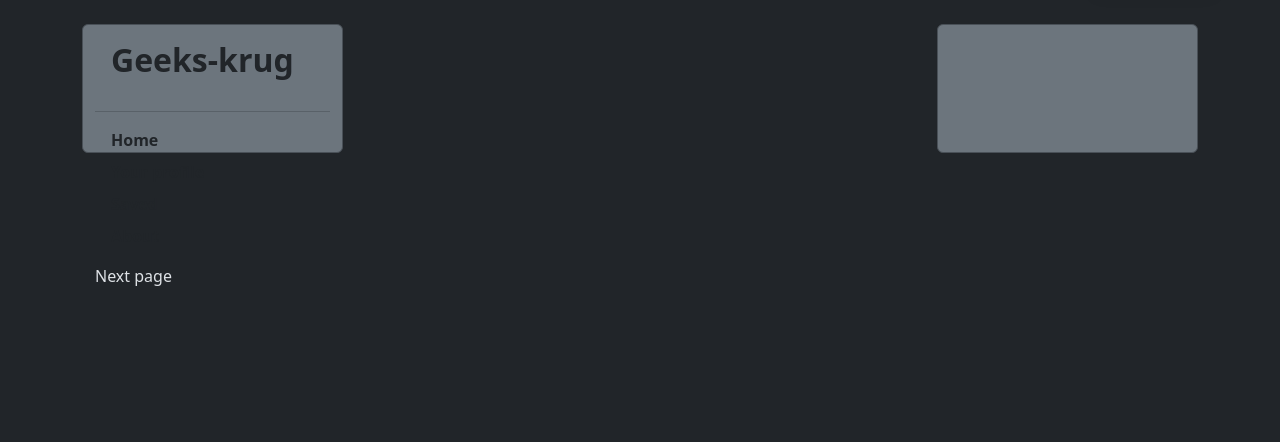
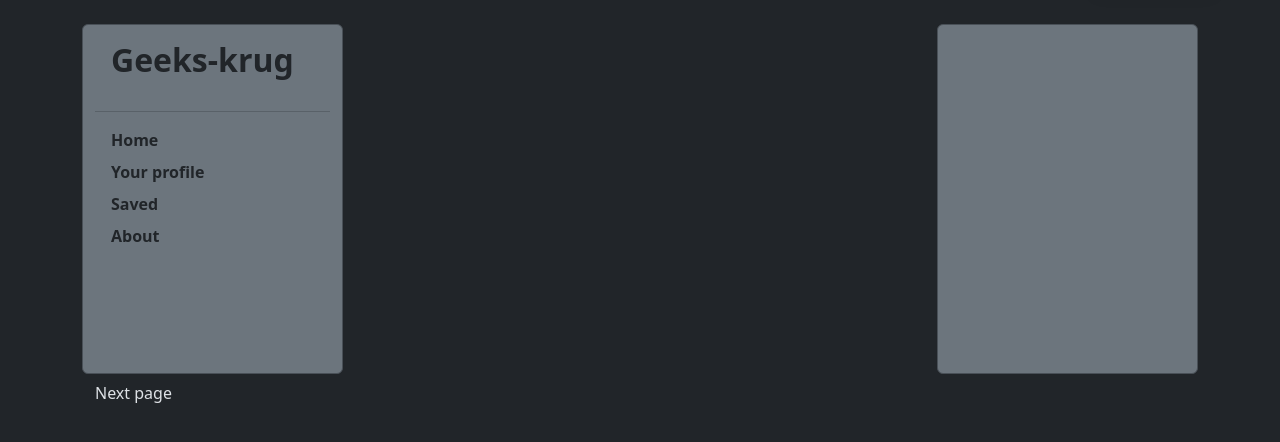
Before and after one commit to Ognjeniii/geeks-krug, a PHP site: page /resources/views/user/dashboard.php in a window 1280 px wide. Shown: the part 56-498 px from the top of the page. Run offline with PHP 8.4, Linux system fonts and the light colour scheme; the visitor is signed in with stand-in values (Sample User, id 1); tables that the repository leaves empty or names only in its code hold one stand-in row (values such as "Sample post"); data that the repository does not hold is empty.

Commit message:
adding some style

```diff
--- a/Database/config.php
+++ b/Database/config.php
@@ -1,6 +1,6 @@
 <?php
 
-const HOST = 'localhost';
-const DBNAME = 'u236965814_ognjen';
-const USER = 'u236965814_root';
-const PASS = 'Aplikacija123!';
+const HOST = 'mariadb:3307';
+const DBNAME = 'geeks_krug';
+const USER = 'root';
+const PASS = 'root';
--- a/resources/views/blog/next_page.php
+++ b/resources/views/blog/next_page.php
@@ -72,7 +72,7 @@ if (count($blogs) > 0) {
         <div class="row">
 
             <div class="col">
-                <div class="container w-100 h-50 mt-4 bg-secondary text-dark border rounded">
+                <div class="container w-100 h-50 mt-4 bg-secondary text-dark border rounded"  style="min-height: 350px;">
                     <h2 class="p-3 fw-bold">Geeks-krug</h1>
                     <hr>
                     <div class="pb-2">
@@ -116,7 +116,7 @@ if (count($blogs) > 0) {
             </div>
 
             <div class="col">
-                <div class="container w-100 h-50 mt-4 bg-secondary text-dark border rounded">
+                <div class="container w-100 h-50 mt-4 bg-secondary text-dark border rounded"  style="min-height: 350px;">
 
                 </div>
             </div>
--- a/resources/views/blog/previous_page.php
+++ b/resources/views/blog/previous_page.php
@@ -71,7 +71,7 @@ if (count($blogs) > 0) {
         <div class="row">
 
             <div class="col">
-                <div class="container w-100 h-50 mt-4 bg-secondary text-dark border rounded">
+                <div class="container w-100 mt-4 bg-secondary text-dark border rounded" style="min-height: 350px;">
                     <h2 class="p-3 fw-bold">Geeks-krug</h1>
                     <hr>
                     <div class="pb-2">
@@ -114,7 +114,7 @@ if (count($blogs) > 0) {
                 <?php endif ?>
             </div>
             <div class="col">
-                <div class="container w-100 h-50 mt-4 bg-secondary text-dark border rounded">
+                <div class="container w-100 h-50 mt-4 bg-secondary text-dark border rounded"  style="min-height: 350px;">
 
                     <div>
 
--- a/resources/views/user/dashboard.php
+++ b/resources/views/user/dashboard.php
@@ -62,7 +62,7 @@ $_SESSION['biggestId'] = $biggestId;
         <div class="row">
 
             <div class="col">
-                <div class="container w-100 h-50 mt-4 bg-secondary text-dark border rounded">
+                <div class="container w-100  mt-4 bg-secondary text-dark border rounded"  style="min-height: 350px;">
                     <h2 class="p-3 fw-bold">Geeks-krug</h1>
                     <hr>
                     <div class="pb-2">
@@ -106,7 +106,7 @@ $_SESSION['biggestId'] = $biggestId;
             </div>
 
             <div class="col">
-                <div class="container w-100 h-50 mt-4 bg-secondary text-dark border rounded">
+                <div class="container w-100 h-50 mt-4 bg-secondary text-dark border rounded"  style="min-height: 350px;">
 
                 </div>
             </div>
```
